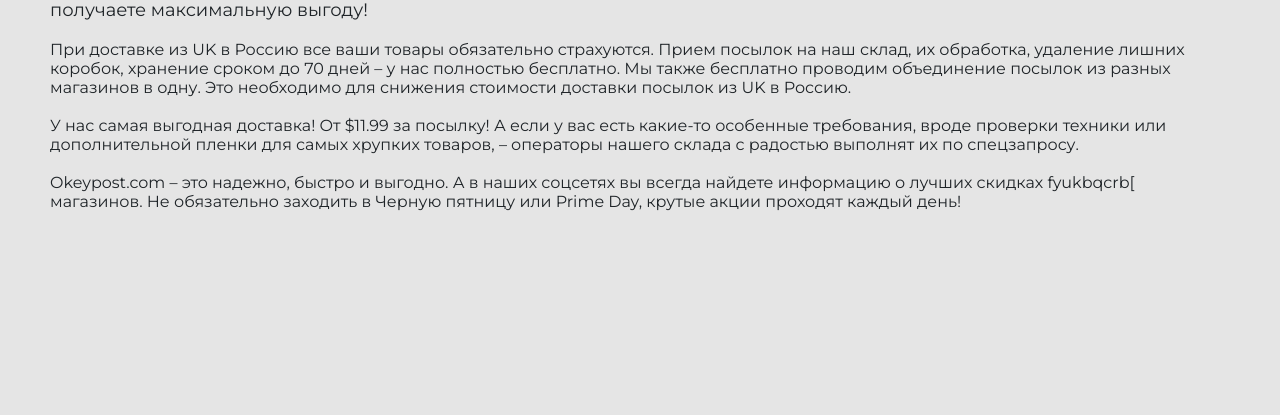
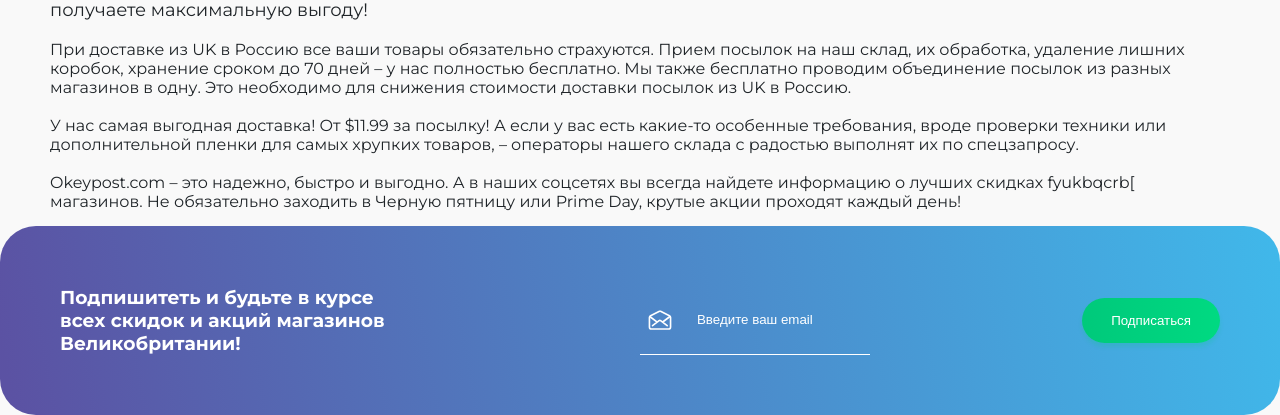
Before and after one commit to Bubusara0505/Myself, a PHP site: page / in a window 1280 px wide. Shown: the part 4625-5040 px from the top of the page. Before the commit the page ends 4836 px from the top, so only its background shows below. Run offline with PHP 8.4, Linux system fonts and the light colour scheme.

Commit message:
ready sub-block

```diff
--- a/assets/css/style.css
+++ b/assets/css/style.css
@@ -1,7 +1,7 @@
 @import url("https://fonts.googleapis.com/css2?family=Montserrat:wght@400;500;600;700;800;900&family=Poppins:wght@400;500;600;700;800;900&display=swap");
 .wrapper {
   font-family: "Montserrat", sans-serif;
-  background: #E5E5E5;
+  background: #e5e5e53f;
 }
 
 .header {
@@ -382,6 +382,7 @@
   padding: 3.75rem;
   background: linear-gradient(79.63deg, #5B52A3 1.08%, #40B8EA 100%);
   border-radius: 2.25rem;
+  margin-top: 9.375rem;
   display: flex;
   align-items: center;
   justify-content: space-between;
@@ -396,12 +397,25 @@
   align-items: center;
   justify-content: space-between;
 }
+.sub-block-icon {
+  font-size: 1.625rem;
+  position: absolute;
+  top: 1.3125rem;
+  left: 0.4375rem;
+}
 .sub-block-input {
   color: #FFF;
+  position: relative;
 }
 .sub-block-input input {
   background: transparent;
   border: none;
+  color: #FFF;
+  border-bottom: 1px solid #FFF;
+  padding: 1.65rem;
+  text-align: center;
+}
+.sub-block-input input::placeholder {
   color: #FFF;
 }
 .sub-block button {
@@ -452,6 +466,7 @@
     display: grid;
     grid-template-columns: repeat(2, 15rem);
     grid-gap: 3.125rem;
+    justify-content: center;
   }
 
   .comment {
@@ -478,6 +493,7 @@
 @media screen and (max-width: 70.625rem) {
   .customer-bottom {
     margin-top: 2.5rem;
+    padding: 1.25rem;
     display: grid;
     grid-template-columns: repeat(4, 12.5rem);
     grid-gap: 2.5rem;
--- a/assets/sass/_okeyPost.sass
+++ b/assets/sass/_okeyPost.sass
@@ -1,6 +1,6 @@
 .wrapper
   font-family: 'Montserrat', sans-serif
-  background:  #E5E5E5
+  background:  #e5e5e53f
 
 .header
   display: flex
@@ -322,6 +322,7 @@
   padding: 3.75rem
   background: linear-gradient(79.63deg, #5B52A3 1.08%, #40B8EA 100%)
   border-radius: 2.25rem
+  margin-top: 9.375rem
   display: flex
   align-items: center
   justify-content: space-between
@@ -333,12 +334,24 @@
     display: flex
     align-items: center
     justify-content: space-between
+    &-icon
+      font-size: 1.625rem
+      position: absolute
+      top: 1.3125rem
+      left: 0.4375rem
     &-input
       color: #FFF
+      position: relative
       input
         background: transparent
         border: none
         color: #FFF
+        border-bottom: 1px solid #FFF
+        padding: 1.65rem
+        text-align: center
+        &::placeholder
+          color: #FFF
+
     button
       cursor: pointer
       color: #FFFFFF
@@ -381,6 +394,7 @@
         display: grid
         grid-template-columns: repeat(2, 15rem)
         grid-gap: 3.125rem
+        justify-content: center
 
   .comment
     padding-top: 3.75rem
@@ -399,13 +413,11 @@
         margin-left: 1.25rem
         margin-bottom: 1.25rem
 
-
-
-
 @media screen and(max-width: 70.625rem)
   .customer
     &-bottom
       margin-top: 2.5rem
+      padding: 1.25rem
       display: grid
       grid-template-columns: repeat(4, 12.5rem)
       grid-gap: 2.5rem
--- a/layout/sub.php
+++ b/layout/sub.php
@@ -4,7 +4,7 @@
   </div>
   <div class="sub-block">
     <div class="sub-block-input">
-      <ion-icon name="mail-open-outline"></ion-icon>
+      <ion-icon class="sub-block-icon" name="mail-open-outline"></ion-icon>
       <input type="text" placeholder="Введите ваш email">
     </div>
     <div class="sub-block-button">
--- a/pages/main.php
+++ b/pages/main.php
@@ -17,7 +17,7 @@ $titil = "Home";?>
     include "./layout/customer.php";
     include "./layout/comments.php";
     include "./layout/adress.php";
-    // include "./layout/sub.php";
+    include "./layout/sub.php";
     ?>
   </div>
 </div>
```
Also changed, not shown: 1 other file.
